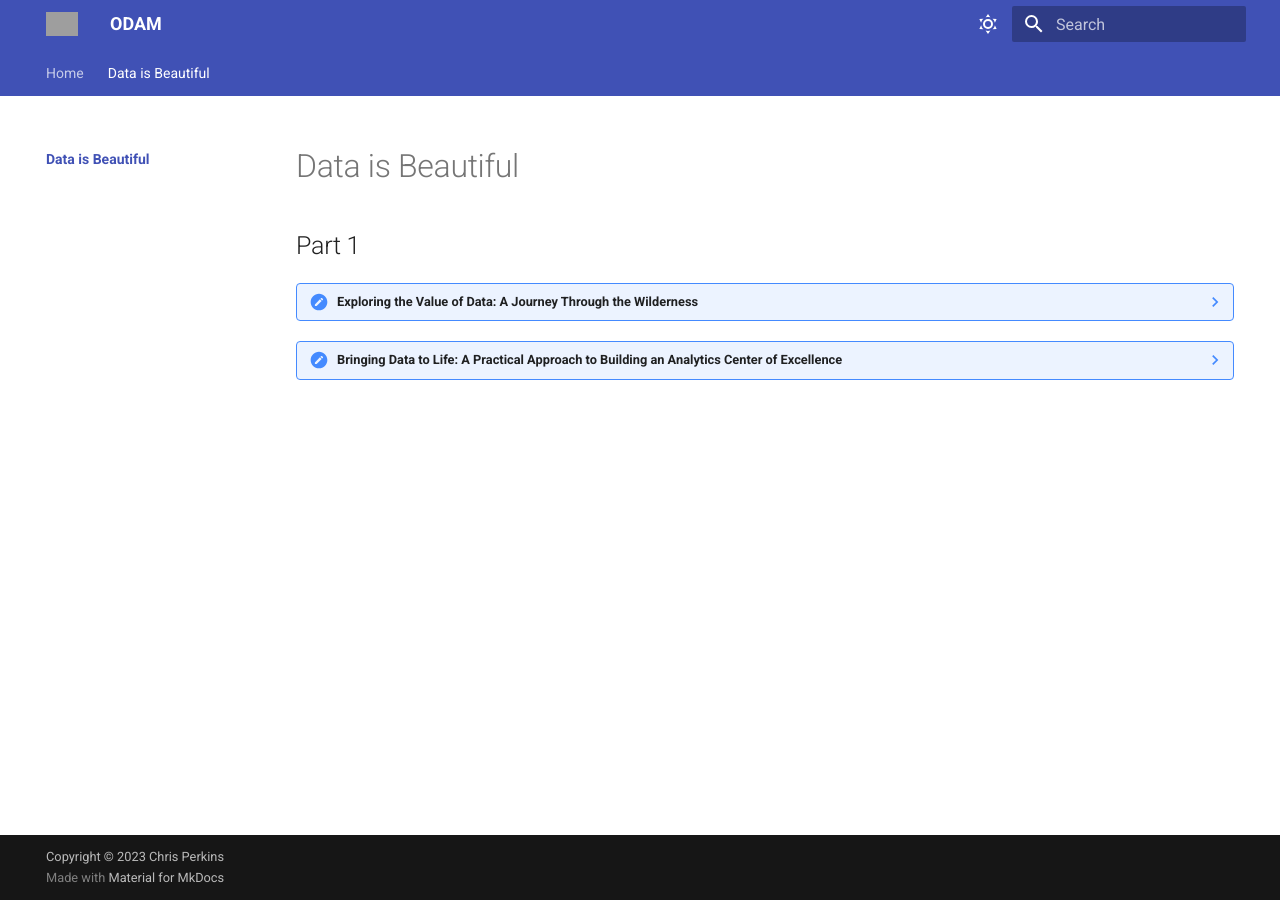
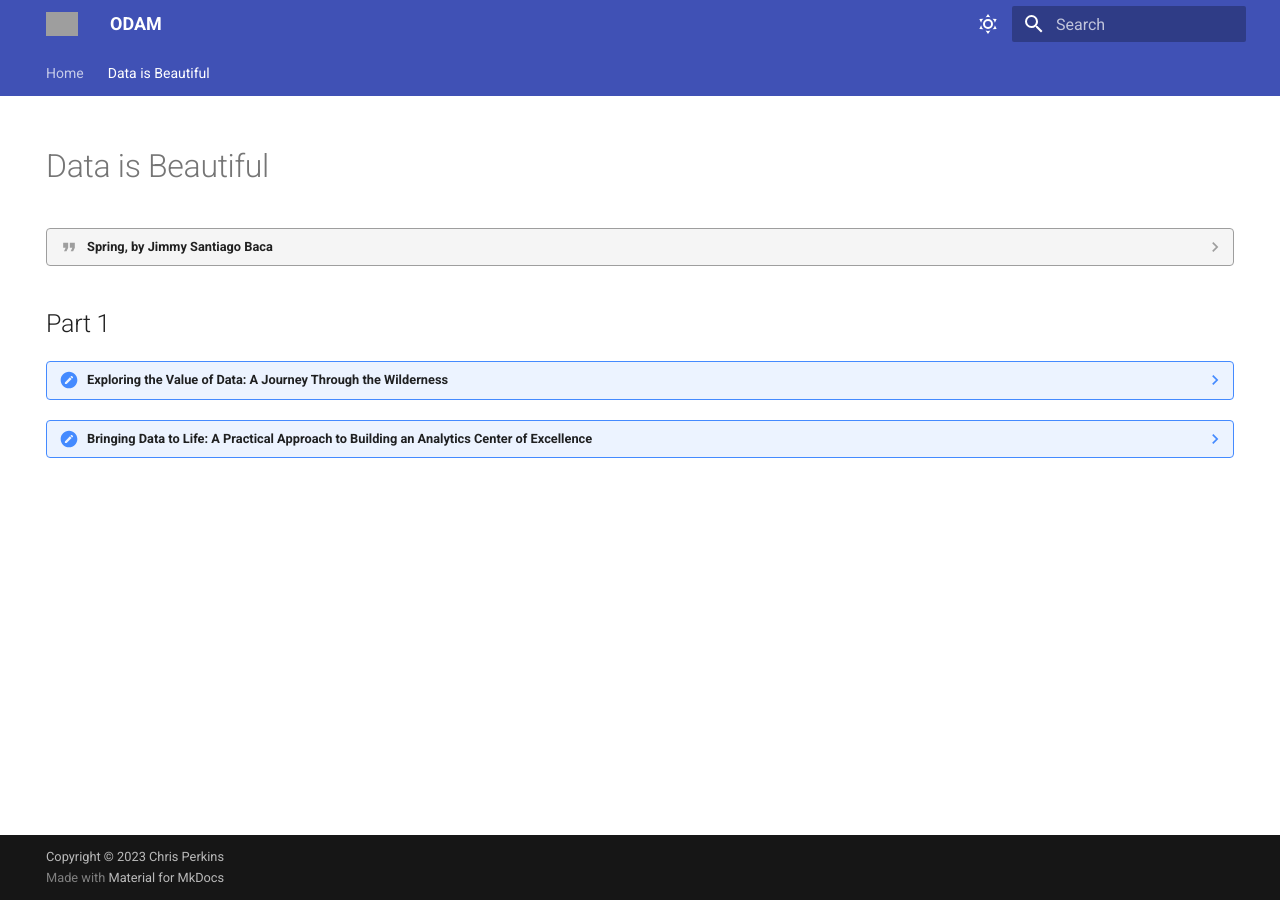
Before and after one commit to ZachChristensen28/odam-community, an MkDocs documentation site: the page built from docs/data-is-beautiful/index.md, in a window 1280 px wide. Built offline with MkDocs 1.6.1 and Material for MkDocs 9.7.7, drawn with Linux system fonts in a browser that asks for light colours; some of the changed lines change nothing that is shown; grey boxes are pictures that could not be loaded.

Commit message:
added quote
Signed-off-by: Zachary Christensen <zchristensen@splunk.com>

```diff
--- a/docs/data-is-beautiful/index.md
+++ b/docs/data-is-beautiful/index.md
@@ -1,4 +1,88 @@
+---
+hide:
+    - navigation
+    - toc
+---
 # Data is Beautiful
+
+??? quote "<strong>Spring</strong>, by Jimmy Santiago Baca"
+    With one might tug and push, conservancy engineers
+
+    in North New Mexico
+
+    open water gates--snow melt,
+
+    brimming northern lakes, and streams
+
+    gush, lunge, and hurl down Río Abajo to community fields,
+
+    fill the dry ditches and canals, clashing
+
+    like great banging orchestra cymbals
+
+    against dirt. Plants, bushes, weeds
+
+    uncurl, furl out along my ditch,
+
+    ants float on islands of leaves,
+
+    past pyramids of beer cans,
+
+    tadpoles fuse to the water
+
+    in swirls of brown mist,
+
+    catfish fin beneath driftwood
+
+    and stew the water dark brown.
+
+    All things pull and strain. The ditch swells
+
+    into a great marketplace, where death and life
+
+    are exchanged.
+
+    A pair of light blue-gray doves skim water surface,
+
+    geese veer down, royal couriers
+
+    flap-landing in gusty sprinkles, then
+
+    serenely floating like white flags of peace,
+
+    drifting in pairs, through glare and shadows,
+
+    as crawdads, spiders, snakes and frogs
+
+    peer from mud and weed corners.
+
+
+    From each unfolding lilac leaf
+
+    a blue-green arctic haze glimmers,
+
+    from feathers dark winter melts,
+
+    from eyes glide out cold deeps,
+
+    everything bears a new light.
+
+    The crane is breaking ice with its call,
+
+    long-legged spider skitters
+
+    to birth-thawing rhythms of the shore,
+
+    as spring finally arrives,
+
+    glistening the dead-slag of winter
+
+    in all creatures,
+
+    as they emit that special light
+
+    they do.
+
 
 ## Part 1
 
```
